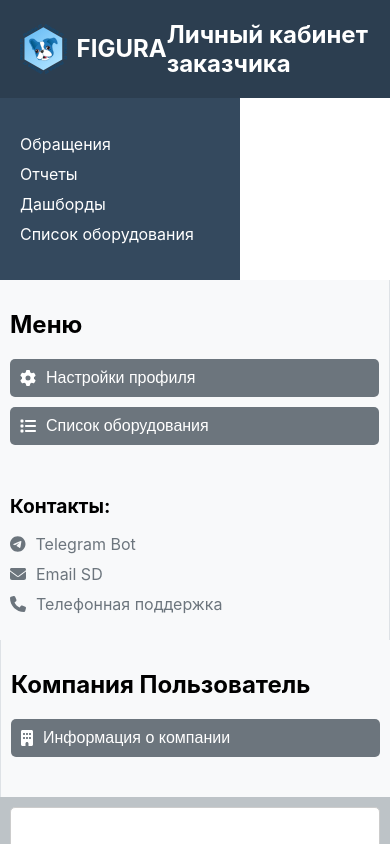
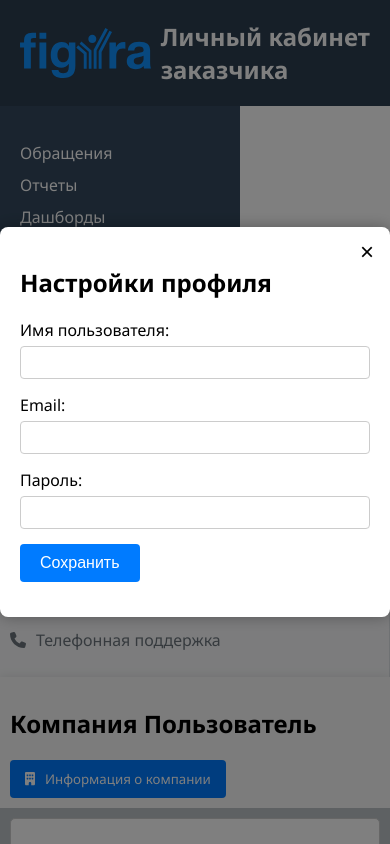
Before and after one commit to Nosovitsi/Figura, a React (Create React App) app: page / in a window 390 px wide. Both pictures are taken after a click on the button "Настройки профиля". Built offline with nearby package versions, Linux system fonts and the light colour scheme.

Commit message:
some changes page 1

```diff
--- a/src/App.css
+++ b/src/App.css
@@ -1,9 +1,13 @@
+@import url('https://fonts.googleapis.com/css2?family=Exo+2:wght@400;600&family=Noto+Sans:wght@400;700&display=swap');
+
+
 html, body {
   height: 100%;
   margin: 0;
   padding: 0;
   background-color: #f0f0f0;
-  overflow: auto; /* Это обеспечит прокрутку на всех устройствах */
+  overflow: auto;
+  font-family: 'Noto Sans', sans-serif;
 }
 
 .App {
@@ -25,3 +29,8 @@ html, body {
   box-shadow: 0 0 10px rgba(0, 0, 0, 0.1);
   overflow: auto;
 }
+
+
+.highlighted-text {
+  font-family: 'Exo 2', sans-serif;
+}
--- a/src/components/Header.tsx
+++ b/src/components/Header.tsx
@@ -1,13 +1,13 @@
 import React from 'react';
 import '../styles/Header.css';
-import logo from '../assets/slider-logo.svg';
+import logo from '../assets/header-logo.svg';
 
 const Header: React.FC = () => {
     return (
         <header className="header">
             <div className="header-logo-container">
                 <img src={logo} alt="Logo" className="header-logo" />
-                <span className="header-title">FIGURA</span>
+                {/* <span className="header-title">FIGURA</span> */}
             </div>
             <h1>Личный кабинет заказчика</h1>
         </header>
--- a/src/components/LeftColumn.tsx
+++ b/src/components/LeftColumn.tsx
@@ -1,21 +1,32 @@
-import React from 'react';
+import React, { useState } from 'react';
 import '../styles/LeftColumn.css';
 import { FontAwesomeIcon } from '@fortawesome/react-fontawesome';
 import { faTelegramPlane } from '@fortawesome/free-brands-svg-icons';
 import { faEnvelope, faPhone, faCog, faList } from '@fortawesome/free-solid-svg-icons';
+import Modal from './Modal';
 
 const LeftColumn: React.FC = () => {
+    const [isEquipmentModalOpen, setIsEquipmentModalOpen] = useState(false);
+    const [isProfileSettingsModalOpen, setIsProfileSettingsModalOpen] = useState(false);
+
+    const toggleEquipmentModal = () => {
+        setIsEquipmentModalOpen(!isEquipmentModalOpen);
+    };
+
+    const toggleProfileSettingsModal = () => {
+        setIsProfileSettingsModalOpen(!isProfileSettingsModalOpen);
+    };
+
     return (
         <div className="left-column">
             <div className="left-column-content">
                 <h2>Меню</h2>
-                <button className="button">
+                <button className="button" onClick={toggleProfileSettingsModal}>
                     <FontAwesomeIcon icon={faCog} className="icon" /> Настройки профиля
                 </button>
-                <button className="button">
+                <button className="button" onClick={toggleEquipmentModal}>
                     <FontAwesomeIcon icon={faList} className="icon" /> Список оборудования
                 </button>
-                {}
             </div>
             <div className="contact-links">
                 <h3>Контакты:</h3>
@@ -37,6 +48,30 @@ const LeftColumn: React.FC = () => {
                     </li>
                 </ul>
             </div>
+            <Modal show={isEquipmentModalOpen} onClose={toggleEquipmentModal}>
+                <h2>Список оборудования</h2>
+                <p>Здесь будет ваш список оборудования...</p>
+            </Modal>
+            <Modal show={isProfileSettingsModalOpen} onClose={toggleProfileSettingsModal}>
+                <h2>Настройки профиля</h2>
+                <form>
+                    <div className="form-group">
+                        <label htmlFor="username">Имя пользователя:</label>
+                        <input type="text" id="username" name="username" />
+                    </div>
+                    <div className="form-group">
+                        <label htmlFor="email">Email:</label>
+                        <input type="email" id="email" name="email" />
+                    </div>
+                    <div className="form-group">
+                        <label htmlFor="password">Пароль:</label>
+                        <input type="password" id="password" name="password" />
+                    </div>
+                    <div className="form-group">
+                        <button type="submit" className="save-button">Сохранить</button>
+                    </div>
+                </form>
+            </Modal>
         </div>
     );
 };
--- /dev/null
+++ b/src/components/Modal.tsx
@@ -0,0 +1,39 @@
+import React, { useEffect } from 'react';
+import '../styles/Modal.css';
+
+interface ModalProps {
+    show: boolean;
+    onClose: () => void;
+    children: React.ReactNode;
+}
+
+const Modal: React.FC<ModalProps> = ({ show, onClose, children }) => {
+    useEffect(() => {
+        const handleEscape = (event: KeyboardEvent) => {
+            if (event.key === 'Escape') {
+                onClose();
+            }
+        };
+
+        if (show) {
+            document.addEventListener('keydown', handleEscape);
+        } else {
+            document.removeEventListener('keydown', handleEscape);
+        }
+
+        return () => document.removeEventListener('keydown', handleEscape);
+    }, [show, onClose]);
+
+    if (!show) return null;
+
+    return (
+        <div className="modal-overlay" onClick={onClose}>
+            <div className="modal-content" onClick={e => e.stopPropagation()}>
+                <button className="close-button" onClick={onClose}>×</button>
+                {children}
+            </div>
+        </div>
+    );
+};
+
+export default Modal;
--- a/src/components/RightColumn.tsx
+++ b/src/components/RightColumn.tsx
@@ -1,18 +1,28 @@
-import React from 'react';
+import React, { useState } from 'react';
 import '../styles/RightColumn.css';
 import { FontAwesomeIcon } from '@fortawesome/react-fontawesome';
 import { faBuilding } from '@fortawesome/free-solid-svg-icons';
+import Modal from './Modal';
 
 const RightColumn: React.FC = () => {
+    const [isModalOpen, setIsModalOpen] = useState(false);
+
+    const toggleModal = () => {
+        setIsModalOpen(!isModalOpen);
+    };
+
     return (
         <div className="right-column">
             <div className="right-column-content">
                 <h2>Компания Пользователь</h2>
-                <button className="button">
+                <button className="button" onClick={toggleModal}>
                     <FontAwesomeIcon icon={faBuilding} className="icon" /> Информация о компании
                 </button>
-                {}
             </div>
+            <Modal show={isModalOpen} onClose={toggleModal}>
+                <h2>Информация о компании</h2>
+                <p>Здесь будет отображаться информация о компании...</p>
+            </Modal>
         </div>
     );
 };
--- a/src/styles/Layout.css
+++ b/src/styles/Layout.css
@@ -7,7 +7,7 @@
 .content {
     display: flex;
     flex-grow: 1;
-    height: calc(100vh - 60px); /* Высота контента минус высота header */
+    height: calc(100vh - 60px);
 }
 
 .main-content {
@@ -22,13 +22,13 @@
 @media (max-width: 768px) {
     .content {
         flex-direction: column;
-        height: auto; /* Автоматическая высота для мобильных устройств */
+        height: auto;
     }
 
     .main-content {
         order: 2;
         padding: 10px;
-        height: auto; /* Автоматическая высота для мобильных устройств */
+        height: auto;
     }
 
     .left-column, .right-column {
--- /dev/null
+++ b/src/styles/Modal.css
@@ -0,0 +1,63 @@
+.modal-overlay {
+    position: fixed;
+    top: 0;
+    left: 0;
+    right: 0;
+    bottom: 0;
+    background-color: rgba(0, 0, 0, 0.5);
+    display: flex;
+    justify-content: center;
+    align-items: center;
+    z-index: 1000;
+}
+
+.modal-content {
+    background-color: #fff;
+    padding: 20px;
+    border-radius: 8px;
+    width: 100%;
+    max-width: 500px;
+    box-shadow: 0 0 15px rgba(0, 0, 0, 0.3);
+    position: relative;
+}
+
+.close-button {
+    position: absolute;
+    top: 10px;
+    right: 10px;
+    background: none;
+    border: none;
+    font-size: 1.5rem;
+    cursor: pointer;
+}
+
+.form-group {
+    margin-bottom: 15px;
+}
+
+.form-group label {
+    display: block;
+    margin-bottom: 5px;
+}
+
+.form-group input {
+    width: 100%;
+    padding: 8px;
+    box-sizing: border-box;
+    border: 1px solid #ccc;
+    border-radius: 4px;
+}
+
+.save-button {
+    background-color: #007bff;
+    color: white;
+    border: none;
+    padding: 10px 20px;
+    border-radius: 4px;
+    cursor: pointer;
+    font-size: 1rem;
+}
+
+.save-button:hover {
+    background-color: #0056b3;
+}
--- a/src/styles/RightColumn.css
+++ b/src/styles/RightColumn.css
@@ -1,54 +1,39 @@
 .right-column {
-    display: flex;
-    flex-direction: column;
-    justify-content: space-between;
-    height: 100%;
-    width: 220px;
+    width: 200px;
     padding: 20px;
-    background-color: #f8f9fa;
-    border-left: 1px solid #dee2e6;
     box-sizing: border-box;
-    overflow-y: auto;
+    background-color: #f8f8f8;
+    box-shadow: 0 0 10px rgba(0, 0, 0, 0.1);
 }
 
 .right-column-content {
-    margin-bottom: 20px;
+    display: flex;
+    flex-direction: column;
+    align-items: flex-start;
 }
 
 .right-column h2 {
-    font-size: 1.5em;
+    font-size: 1.5rem;
     margin-bottom: 20px;
+    font-family: 'Noto Sans', sans-serif;
 }
 
-.right-column .button {
+.button {
+    background-color: #007bff;
+    color: white;
+    border: none;
+    padding: 10px 15px;
+    border-radius: 4px;
+    cursor: pointer;
     display: flex;
     align-items: center;
-    margin-bottom: 10px;
-    padding: 10px;
-    background-color: #6c757d;
-    color: white;
-    border: none;
-    border-radius: 5px;
-    cursor: pointer;
-    font-size: 1em;
-    transition: background-color 0.3s;
-    width: 100%;
-    box-sizing: border-box;
+    font-family: 'Noto Sans', sans-serif;
 }
 
-.right-column .button .icon {
+.button .icon {
     margin-right: 10px;
 }
 
-.right-column .button:hover {
-    background-color: #5a6268;
+.button:hover {
+    background-color: #0056b3;
 }
-
-@media (max-width: 768px) {
-    .right-column {
-        width: 100%;
-        padding: 10px;
-        height: auto;
-        overflow-y: visible;
-    }
-}
```
Also changed, not shown: src/assets/header-logo.svg (added).
